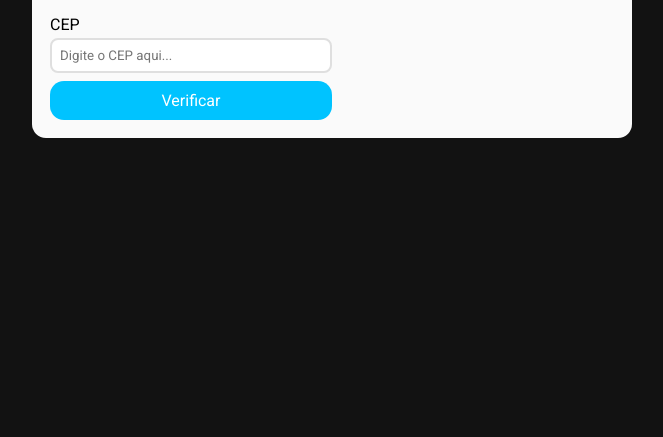
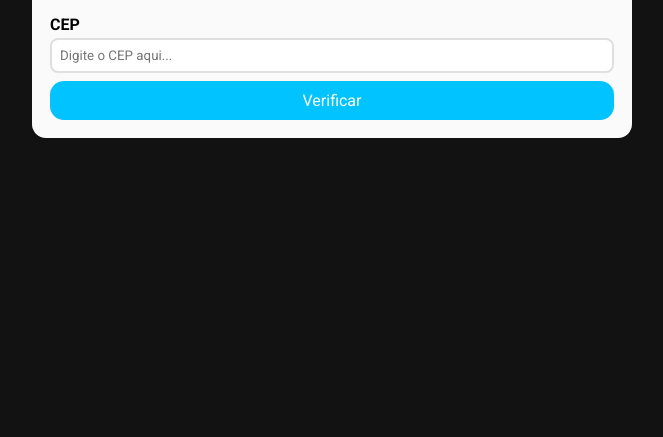
Before and after one commit to EliasNetoDev/Cep-Express, a website: page pages/index.html in a window 1280 px wide. Shown: the part 363-800 px from the top of the page, without its empty margins (308-971 px from the left). Drawn offline with nearby package versions, Linux system fonts and the light colour scheme.

Commit message:
style(ui): alteração no tamanho do button e do campo cep

```diff
--- a/css/form.css
+++ b/css/form.css
@@ -49,7 +49,7 @@ body{
 
 .form-content input{
     display: block;
-    width: 50%;
+    width: 100%;
     border-radius: 8px;
     padding: 8px;
     border: 2px solid #dfdfdf;
@@ -58,7 +58,7 @@ body{
 .form button{
     background-color: #00c3ff;
     color: #fff;
-    width: 50%;
+    width: 100%;
     border-radius: 14px;
     padding: 10px;
     border: 0;
--- a/pages/index.html
+++ b/pages/index.html
@@ -15,7 +15,7 @@
 
         <form id="form" class="form">
             <div class="form-content">
-                <label for="cep">CEP</label>
+                <label for="cep"><b>CEP</b></label>
                 <input
                 type="text"
                 id="cep"
```
